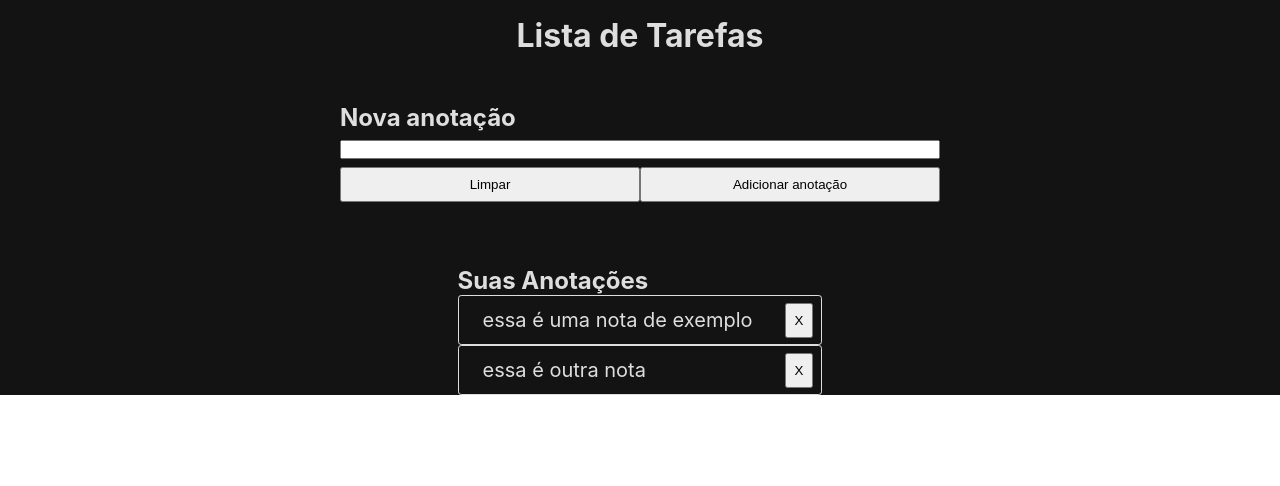
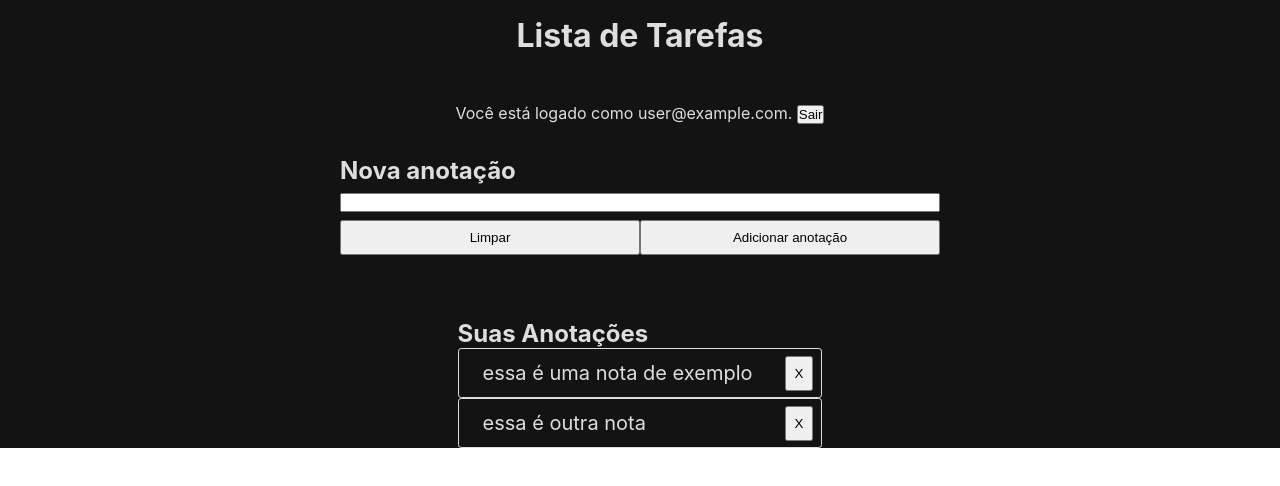
Before and after one commit to menestrel-mkmb/udemy_mat-fraga_notes-fb, a React (Create React App) app in the folder notes-app/: page /notes in a window 1280 px wide. Shown: the top 486 px of the page. Built offline with nearby package versions, Linux system fonts and the light colour scheme; no server answers; sample sign-in values are in the browser's storage.

Commit message:
feat show logged info on Notes;

```diff
--- a/notes-app/src/pages/Notes/index.js
+++ b/notes-app/src/pages/Notes/index.js
@@ -1,10 +1,14 @@
 import { useEffect, useState } from "react";
 import styles from "./index.module.css";
+
+import { firebaseAuth } from "../../services/firebaseConnection";
+import { signOut } from "firebase/auth";
 
 export default function Notes(){
     const [notes, setNotes] = useState('');
     const [newNote, setNewNote] = useState('');
     let notesList = ['essa é uma nota de exemplo', 'essa é outra nota'];
+    const [userEmail,setUserEmail] = useState('');
 
     const clearNewNote = () => {
         setNewNote('');
@@ -18,6 +22,12 @@ export default function Notes(){
         const resultNotesList = notesList.splice(index,1);
     }
 
+    useEffect(()=> {
+        const user = localStorage.getItem("@detailUser");
+        const parsedUser = JSON.parse(user);
+        setUserEmail(parsedUser.email);
+    }, []);
+
     useEffect(() => {
     }, [notes]);
 
@@ -26,6 +36,7 @@ export default function Notes(){
         className={`${styles.main} ${styles.main__sect}`}
     >
         <h1 className={`${styles.main__title}`}>Lista de Tarefas</h1>
+        <span>Você está logado como {userEmail}. <button onClick={e=>signOut(firebaseAuth)}>Sair</button></span>
         <article
             className={`${styles.notes__sect} ${styles.notes}`}
         >
```
